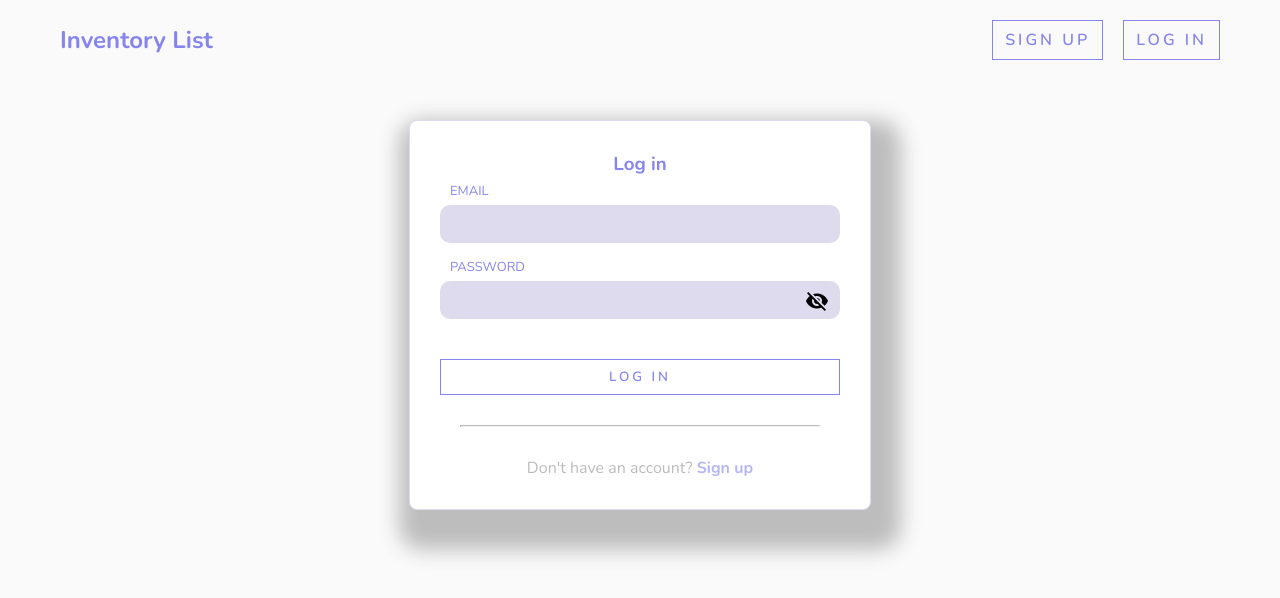
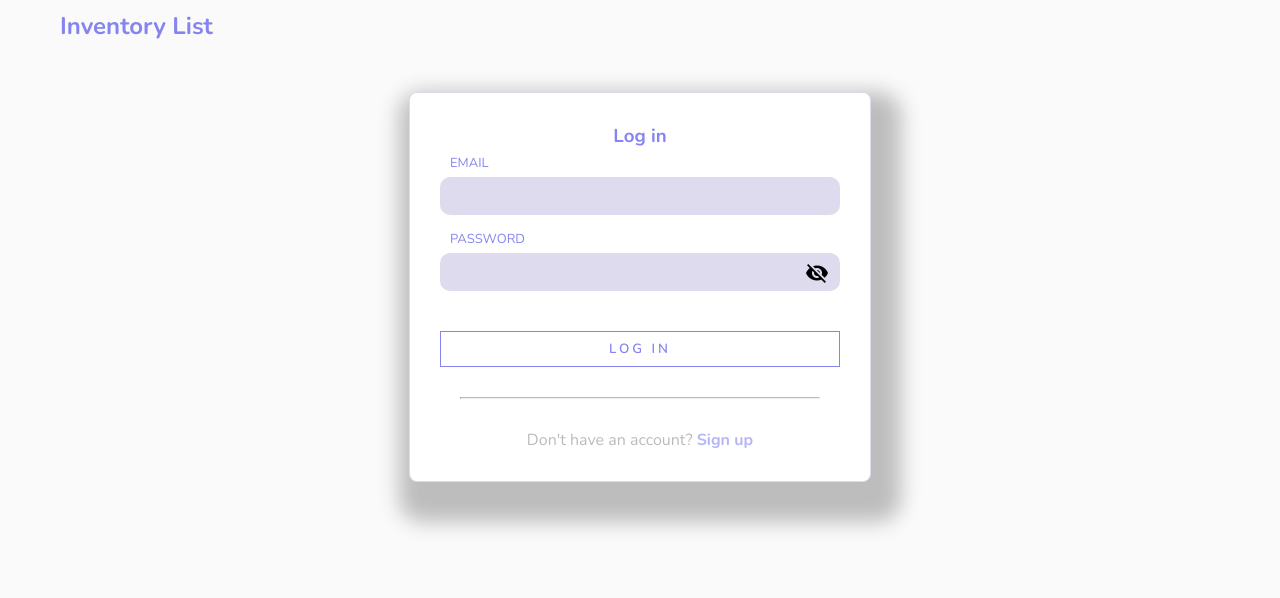
Before and after one commit to salbihmustafa/inventory-tracker, a Vue app: page /login in a window 1280 px wide. Shown: the top 598 px of the page. Built offline with nearby package versions, Linux system fonts and the light colour scheme; no server answers.

Commit message:
removed signup and login buttons in the navbar

```diff
--- a/src/assets/main.css
+++ b/src/assets/main.css
@@ -95,3 +95,11 @@ label {
 span{
   color: black;
 }
+
+/* when auto complete selected make sure to change the background color to same as current */
+input:-webkit-autofill,
+input:-webkit-autofill:hover,
+input:-webkit-autofill:focus,
+input:-webkit-autofill:active{
+    -webkit-box-shadow: 0 0 0 30px var(--secondary) inset !important;
+}
--- a/src/components/NavBar.vue
+++ b/src/components/NavBar.vue
@@ -1,35 +1,10 @@
 <template>
-  <!-- <div class="navbar">
-    <nav>
-      <h1><router-link :to="{ name: 'Home' }">Inventory List</router-link></h1>
-      <div class="links">
-        <div v-if="user">
-          <router-link :to="{ name: 'CreatePlaylist'}">Create Playlist</router-link>
-          <router-link :to="{ name: 'UserPlaylists'}">My Playlist</router-link>
-          <span>Hi, {{ user.displayName }}</span>
-          <button @click.prevent="handleLogout">Logout</button>
-        </div>
-        <div v-else>
-          <router-link class="btn" :to="{ name: 'Signup' }"
-            >Signup</router-link
-          >
-          <router-link class="btn" :to="{ name: 'Login' }"
-            >Log in</router-link
-          >
-        </div>
-      </div>
-    </nav>
-  </div> -->
   <div class="navbar">
     <nav>
       <h1><router-link :to="{ name: 'Home' }">Inventory List</router-link></h1>
       <div class="links">
         <div v-if="user">
           <button @click.prevent="handleLogout">Logout</button>
-        </div>
-        <div v-else>
-          <router-link class="btn" :to="{ name: 'Signup' }">Sign up</router-link>
-          <router-link class="btn" :to="{ name: 'Login' }">Log in</router-link>
         </div>
       </div>
     </nav>
@@ -63,9 +38,6 @@ export default {
 </script>
 
 <style scoped>
-.navbar {
-  /* border: 1px solid red; */
-}
 nav {
   display: flex;
   justify-content: space-between;
```
